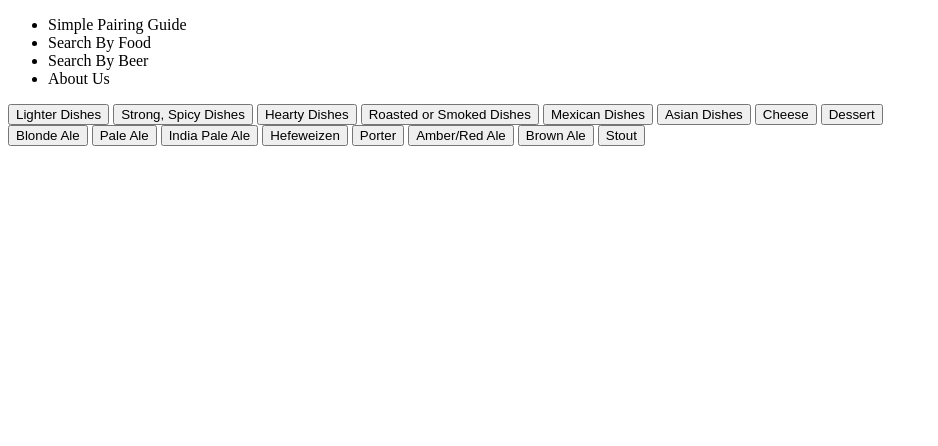
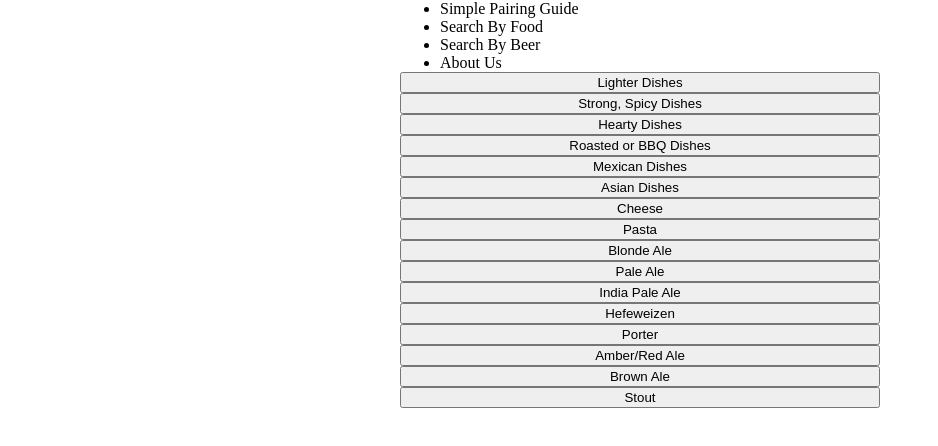
Before and after one commit to AhmedAli93/beer-client, a plain HTML site: page index.html in a window 1280 px wide. Shown: the whole page, without its empty margins (0-938 px from the left). Drawn offline with Linux system fonts and the light colour scheme.

Commit message:
css file structure added

```diff
--- a/index.html
+++ b/index.html
@@ -5,6 +5,7 @@
     <meta name="viewport" content="width=device-width, initial-scale=1.0">
     <meta http-equiv="X-UA-Compatible" content="ie=edge">
     <title>BeerBuddy</title>
+    <link rel="stylesheet" type="text/css" href="styles/base.css">
 </head>
 <header>
     <nav>
@@ -30,13 +31,13 @@
         <button type="button">Strong, Spicy Dishes</button>
 
         <button type="button">Hearty Dishes</button>
-        <button type="button">Roasted or Smoked Dishes</button>
+        <button type="button">Roasted or BBQ Dishes</button>
 
         <button type="button">Mexican Dishes</button>
         <button type="button">Asian Dishes</button>
 
         <button type="button">Cheese</button>
-        <button type="button">Dessert</button>
+        <button type="button">Pasta</button>
     </div>
 
     <!-- Beer Page, multiple rows of two beer categories per row with buttons. -->
--- /dev/null
+++ b/styles/base.css
@@ -0,0 +1,4 @@
+* {
+    margin: 0 auto;
+    width: 480px;
+}
--- /dev/null
+++ b/styles/reset.css
@@ -0,0 +1,48 @@
+/* http://meyerweb.com/eric/tools/css/reset/
+   v2.0 | 20110126
+   License: none (public domain)
+*/
+
+html, body, div, span, applet, object, iframe,
+h1, h2, h3, h4, h5, h6, p, blockquote, pre,
+a, abbr, acronym, address, big, cite, code,
+del, dfn, em, img, ins, kbd, q, s, samp,
+small, strike, strong, sub, sup, tt, var,
+b, u, i, center,
+dl, dt, dd, ol, ul, li,
+fieldset, form, label, legend,
+table, caption, tbody, tfoot, thead, tr, th, td,
+article, aside, canvas, details, embed,
+figure, figcaption, footer, header, hgroup,
+menu, nav, output, ruby, section, summary,
+time, mark, audio, video {
+	margin: 0;
+	padding: 0;
+	border: 0;
+	font-size: 100%;
+	font: inherit;
+	vertical-align: baseline;
+}
+/* HTML5 display-role reset for older browsers */
+article, aside, details, figcaption, figure,
+footer, header, hgroup, menu, nav, section {
+	display: block;
+}
+body {
+	line-height: 1;
+}
+ol, ul {
+	list-style: none;
+}
+blockquote, q {
+	quotes: none;
+}
+blockquote:before, blockquote:after,
+q:before, q:after {
+	content: '';
+	content: none;
+}
+table {
+	border-collapse: collapse;
+	border-spacing: 0;
+}
```
Also changed, not shown: styles/layout.css (added), styles/modules.css (added).
